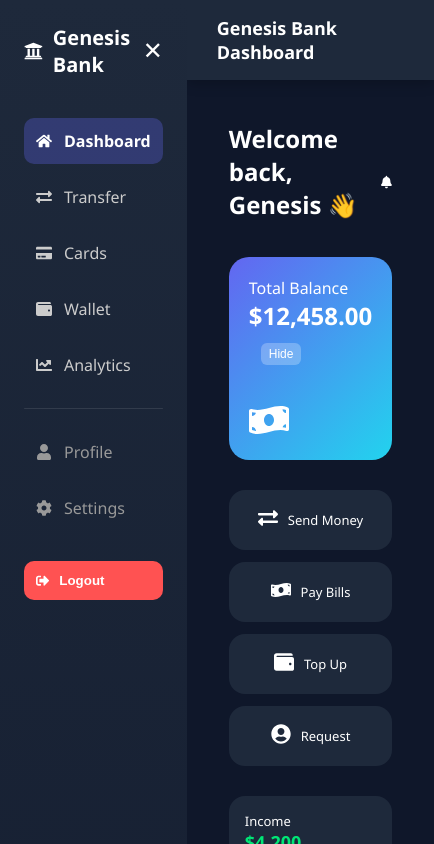
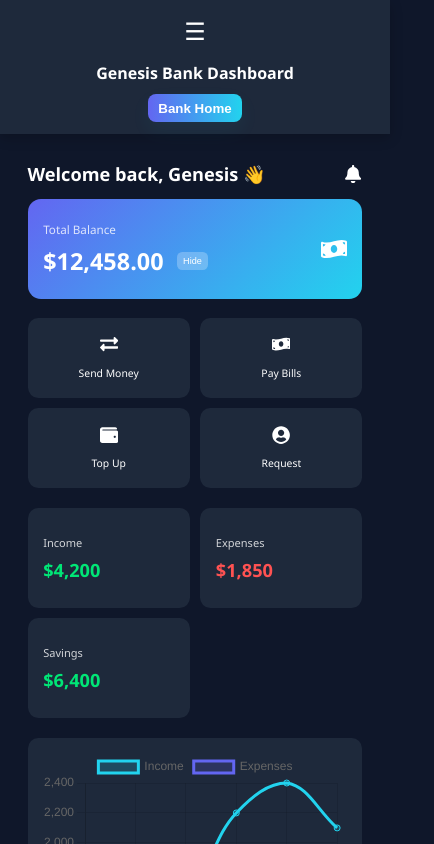
Before and after one commit to BUCHI909/Online-Bank, a React (Vite) app in the folder client/: page /dashboard in a window 390 px wide. Shown: the top 844 px of the page, 434 px wide, since content can reach past the window. Built offline with nearby package versions, Linux system fonts and the light colour scheme; sample sign-in values are in the browser's storage.

Commit message:
Enhance Dashboard and Sidebar components with responsive design; add mobile overlay and toggle button for improved user experience

```diff
--- a/client/src/Layout/DashboardLayout.jsx
+++ b/client/src/Layout/DashboardLayout.jsx
@@ -12,6 +12,12 @@ function DashboardLayout() {
       {/* Sidebar Component */}
       <Sidebar isOpen={sidebarOpen} onClose={() => setSidebarOpen(false)} />
 
+      {/* Overlay for mobile when sidebar is open */}
+      <div
+        className={sidebarOpen ? "overlay open" : "overlay"}
+        onClick={() => setSidebarOpen(false)}
+      />
+
       {/* Main Area */}
       <div className="main">
 
@@ -21,11 +27,20 @@ function DashboardLayout() {
           <button
             className="menu-btn"
             onClick={() => setSidebarOpen(true)}
+            aria-label="Open sidebar"
           >
             ☰
           </button>
 
           <h3>Genesis Bank Dashboard</h3>
+
+          <button
+            className="bank-home-btn"
+            onClick={() => setSidebarOpen((s) => !s)}
+            aria-label="Bank Home Toggle"
+          >
+            Bank Home
+          </button>
 
         </header>
 
--- a/client/src/pages/Dashboard.jsx
+++ b/client/src/pages/Dashboard.jsx
@@ -9,7 +9,6 @@ import {
   FaMoneyBillWave,
 } from "react-icons/fa";
 
-// Chart.js
 import {
   Chart as ChartJS,
   CategoryScale,
@@ -22,7 +21,6 @@ import {
 } from "chart.js";
 import { Line } from "react-chartjs-2";
 
-// Recharts
 import {
   ResponsiveContainer,
   BarChart,
@@ -33,7 +31,6 @@ import {
   CartesianGrid,
 } from "recharts";
 
-// Register Chart.js components
 ChartJS.register(
   CategoryScale,
   LinearScale,
@@ -85,26 +82,20 @@ const Dashboard = () => {
   const [showBalance, setShowBalance] = useState(true);
   const navigate = useNavigate();
 
-  const handleLogout = () => {
-    // Add real logout logic
-    navigate("/login");
-  };
-
   return (
     <div style={styles.container}>
-      {/* Main Content (NO Sidebar here) */}
       <main style={styles.main}>
         {/* Header */}
         <header style={styles.header}>
-          <h2>Welcome back, Genesis 👋</h2>
-          <FaBell size={24} style={{ cursor: "pointer" }} />
+          <h2 style={{ margin: 0 }}>Welcome back, Genesis 👋</h2>
+          <FaBell size={'clamp(1.4rem, 3vw, 1.8rem)'} style={{ cursor: "pointer" }} />
         </header>
 
         {/* Balance Card */}
         <section style={styles.balanceCard}>
           <div>
-            <p>Total Balance</p>
-            <h1>
+            <p style={{ opacity: 0.8, marginBottom: '0.5rem' }}>Total Balance</p>
+            <h1 style={{ margin: 0, display: 'flex', alignItems: 'center', gap: '0.5rem', flexWrap: 'wrap' }}>
               {showBalance ? "$12,458.00" : "XXXX"}
               <button
                 style={styles.showBtn}
@@ -114,7 +105,7 @@ const Dashboard = () => {
               </button>
             </h1>
           </div>
-          <FaMoneyBillWave size={40} />
+          <FaMoneyBillWave size={'clamp(2rem, 5vw, 2.8rem)'} />
         </section>
 
         {/* Quick Actions */}
@@ -135,10 +126,10 @@ const Dashboard = () => {
         {/* Charts */}
         <section style={styles.charts}>
           <div style={styles.lineChart}>
-            <Line data={chartData} />
+            <Line data={chartData} options={{ maintainAspectRatio: false }} height={300} />
           </div>
           <div style={styles.barChart}>
-            <ResponsiveContainer width="100%" height={250}>
+            <ResponsiveContainer width="100%" height={300}>
               <BarChart data={barData}>
                 <CartesianGrid strokeDasharray="3 3" />
                 <XAxis dataKey="name" />
@@ -152,12 +143,12 @@ const Dashboard = () => {
 
         {/* Recent Transactions */}
         <section style={styles.transactions}>
-          <h3>Recent Transactions</h3>
+          <h3 style={{ marginBottom: '1rem', marginTop: 0 }}>Recent Transactions</h3>
           {transactions.map((tx) => (
             <div key={tx.id} style={styles.txRow}>
               <div>
                 <strong>{tx.name}</strong>
-                <p>{tx.date}</p>
+                <p style={{ margin: '0.25rem 0 0 0', opacity: 0.6, fontSize: '0.9em' }}>{tx.date}</p>
               </div>
               <span
                 style={{
@@ -177,33 +168,40 @@ const Dashboard = () => {
 
 // Action Cards
 const ActionCard = ({ title, icon }) => {
-  const isMobile = window.innerWidth <= 768;
   return (
     <div
-      style={{
-        ...styles.actionCard,
-        flexDirection: isMobile ? "row" : "column",
+      style={styles.actionCard}
+      onMouseEnter={(e) => {
+        e.currentTarget.style.transform = "translateY(-6px)";
+        e.currentTarget.style.boxShadow = "0 12px 24px rgba(0,0,0,0.3)";
       }}
-      onMouseEnter={(e) => !isMobile && (e.currentTarget.style.transform = "translateY(-5px)")}
-      onMouseLeave={(e) => !isMobile && (e.currentTarget.style.transform = "translateY(0)")}
+      onMouseLeave={(e) => {
+        e.currentTarget.style.transform = "translateY(0)";
+        e.currentTarget.style.boxShadow = "none";
+      }}
     >
-      <div style={{ fontSize: isMobile ? "20px" : "24px" }}>{icon}</div>
-      <p style={{ margin: 0, fontSize: isMobile ? "13px" : "inherit" }}>{title}</p>
+      <div style={{ fontSize: "clamp(1.4rem, 3vw, 2rem)" }}>{icon}</div>
+      <p style={{ margin: 0, fontSize: "clamp(0.8rem, 2vw, 0.95rem)", fontWeight: "500" }}>{title}</p>
     </div>
   );
 };
 
 // Stats Cards
 const StatCard = ({ title, amount, positive }) => {
-  const isMobile = window.innerWidth <= 768;
   return (
     <div
       style={styles.statCard}
-      onMouseEnter={(e) => !isMobile && (e.currentTarget.style.transform = "translateY(-5px)")}
-      onMouseLeave={(e) => !isMobile && (e.currentTarget.style.transform = "translateY(0)")}
+      onMouseEnter={(e) => {
+        e.currentTarget.style.transform = "translateY(-6px)";
+        e.currentTarget.style.boxShadow = "0 12px 24px rgba(0,0,0,0.3)";
+      }}
+      onMouseLeave={(e) => {
+        e.currentTarget.style.transform = "translateY(0)";
+        e.currentTarget.style.boxShadow = "none";
+      }}
     >
-      <p style={{ margin: 0, fontSize: isMobile ? "13px" : "inherit" }}>{title}</p>
-      <h2 style={{ color: positive ? "#00e676" : "#ff5252", fontSize: isMobile ? "18px" : "24px" }}>
+      <p style={{ margin: 0, fontSize: "clamp(0.85rem, 2vw, 0.95rem)", opacity: 0.8 }}>{title}</p>
+      <h2 style={{ color: positive ? "#00e676" : "#ff5252", fontSize: "clamp(1.4rem, 3.5vw, 2rem)", margin: "0.5rem 0 0 0" }}>
         {amount}
       </h2>
     </div>
@@ -212,7 +210,7 @@ const StatCard = ({ title, amount, positive }) => {
 
 export default Dashboard;
 
-// ===== STYLES =====
+// ===== RESPONSIVE STYLES WITH CLAMP =====
 const styles = {
   container: {
     display: "flex",
@@ -220,104 +218,112 @@ const styles = {
     fontFamily: "Segoe UI, sans-serif",
     background: "#0f172a",
     color: "#fff",
-    flexDirection: window.innerWidth <= 768 ? "column" : "row",
   },
   main: {
     flex: 1,
-    padding: window.innerWidth <= 768 ? 12 : (window.innerWidth <= 1024 ? 16 : 24),
+    padding: "clamp(1rem, 4vw, 2rem)",
     overflowX: "hidden",
   },
   header: {
     display: "flex",
     justifyContent: "space-between",
     alignItems: "center",
-    marginBottom: window.innerWidth <= 768 ? 16 : 20,
-    gap: 10,
+    marginBottom: "clamp(1rem, 2vw, 1.5rem)",
+    gap: "1rem",
+    flexWrap: "wrap",
   },
   balanceCard: {
     background: "linear-gradient(135deg,#6366f1,#22d3ee)",
-    borderRadius: 20,
-    padding: window.innerWidth <= 768 ? 20 : 30,
+    borderRadius: "clamp(1rem, 2vw, 1.5rem)",
+    padding: "clamp(1.2rem, 4vw, 1.8rem)",
     display: "flex",
     justifyContent: "space-between",
-    alignItems: window.innerWidth <= 768 ? "flex-start" : "center",
-    marginBottom: 30,
-    flexDirection: window.innerWidth <= 768 ? "column" : "row",
-    gap: window.innerWidth <= 768 ? 15 : 0,
+    alignItems: "center",
+    marginBottom: "clamp(1.5rem, 3vw, 2rem)",
+    gap: "1rem",
+    minHeight: "clamp(100px, 20vw, 150px)",
+    flexWrap: "wrap",
   },
   showBtn: {
-    marginLeft: 12,
-    fontSize: window.innerWidth <= 768 ? "0.75rem" : "0.8rem",
-    padding: "4px 8px",
-    borderRadius: 6,
+    marginLeft: "clamp(0.5rem, 1vw, 1rem)",
+    fontSize: "clamp(0.7rem, 2vw, 0.85rem)",
+    padding: "clamp(0.3rem, 0.8vw, 0.5rem) clamp(0.5rem, 1.5vw, 0.8rem)",
+    borderRadius: "0.4rem",
     cursor: "pointer",
     border: "none",
     background: "rgba(255,255,255,0.25)",
     color: "#fff",
-    transition: "0.3s",
+    transition: "all 0.3s ease",
   },
   actions: {
     display: "grid",
-    gridTemplateColumns: window.innerWidth <= 768 ? "1fr" : "repeat(auto-fit, minmax(140px, 1fr))",
-    gap: window.innerWidth <= 768 ? 12 : 20,
-    marginBottom: 30,
+    gridTemplateColumns: "repeat(auto-fit, minmax(clamp(120px, 25vw, 200px), 1fr))",
+    gap: "clamp(0.8rem, 2vw, 1.2rem)",
+    marginBottom: "clamp(1.5rem, 3vw, 2rem)",
   },
   actionCard: {
     background: "#1e293b",
-    padding: window.innerWidth <= 768 ? 16 : 20,
-    borderRadius: 16,
+    padding: "clamp(1rem, 2.5vw, 1.5rem)",
+    borderRadius: "clamp(0.8rem, 1.5vw, 1rem)",
     textAlign: "center",
     cursor: "pointer",
-    transition: "0.3s",
-    minHeight: window.innerWidth <= 768 ? 60 : "auto",
+    transition: "all 0.3s cubic-bezier(0.4, 0, 0.2, 1)",
+    minHeight: "clamp(80px, 15vw, 120px)",
     display: "flex",
+    flexDirection: "column",
     alignItems: "center",
     justifyContent: "center",
-    gap: 10,
+    gap: "0.5rem",
   },
   stats: {
     display: "grid",
-    gridTemplateColumns: window.innerWidth <= 768 ? "1fr" : "repeat(auto-fit, minmax(180px, 1fr))",
-    gap: window.innerWidth <= 768 ? 12 : 20,
-    marginBottom: 30,
+    gridTemplateColumns: "repeat(auto-fit, minmax(clamp(140px, 28vw, 220px), 1fr))",
+    gap: "clamp(0.8rem, 2vw, 1.2rem)",
+    marginBottom: "clamp(1.5rem, 3vw, 2rem)",
   },
   statCard: {
     background: "#1e293b",
-    padding: window.innerWidth <= 768 ? 16 : 24,
-    borderRadius: 16,
-    transition: "0.3s",
+    padding: "clamp(1.2rem, 2.5vw, 1.5rem)",
+    borderRadius: "clamp(0.8rem, 1.5vw, 1rem)",
+    transition: "all 0.3s cubic-bezier(0.4, 0, 0.2, 1)",
+    minHeight: "clamp(100px, 18vw, 140px)",
+    display: "flex",
+    flexDirection: "column",
+    justifyContent: "center",
   },
   charts: {
     display: "grid",
     gridTemplateColumns: "1fr",
-    gap: 30,
-    marginBottom: 30,
+    gap: "clamp(1.5rem, 3vw, 2rem)",
+    marginBottom: "clamp(1.5rem, 3vw, 2rem)",
   },
   lineChart: {
     background: "#1e293b",
-    padding: window.innerWidth <= 768 ? 16 : 20,
-    borderRadius: 16,
+    padding: "clamp(1rem, 2.5vw, 1.5rem)",
+    borderRadius: "clamp(0.8rem, 1.5vw, 1rem)",
     overflowX: "auto",
+    minHeight: "300px",
   },
   barChart: {
     background: "#1e293b",
-    padding: window.innerWidth <= 768 ? 16 : 20,
-    borderRadius: 16,
+    padding: "clamp(1rem, 2.5vw, 1.5rem)",
+    borderRadius: "clamp(0.8rem, 1.5vw, 1rem)",
     overflowX: "auto",
+    minHeight: "clamp(250px, 40vw, 350px)",
   },
   transactions: {
     background: "#1e293b",
-    padding: window.innerWidth <= 768 ? 16 : 24,
-    borderRadius: 16,
-    marginBottom: 30,
-    overflowX: window.innerWidth <= 768 ? "auto" : "visible",
+    padding: "clamp(1rem, 2.5vw, 1.5rem)",
+    borderRadius: "clamp(0.8rem, 1.5vw, 1rem)",
+    marginBottom: "2rem",
+    overflowX: "auto",
   },
   txRow: {
     display: "flex",
     justifyContent: "space-between",
     alignItems: "center",
-    padding: window.innerWidth <= 768 ? "10px 0" : "14px 0",
+    padding: "clamp(0.8rem, 1.5vw, 1rem) 0",
     borderBottom: "1px solid rgba(255,255,255,0.08)",
-    fontSize: window.innerWidth <= 768 ? "12px" : "14px",
+    fontSize: "clamp(0.85rem, 2vw, 1rem)",
   },
 };
--- a/client/src/styles/globals.css
+++ b/client/src/styles/globals.css
@@ -527,6 +527,32 @@ footer {
   padding-top: 90px;
 }
 
+/* ================= RESPONSIVE ROOT STYLES ================= */
+html {
+  font-size: clamp(14px, 2vw, 16px);
+  scroll-behavior: smooth;
+}
+
+body {
+  margin: 0;
+  padding: 0;
+  font-family: "Segoe UI", sans-serif;
+  background: #0f172a;
+  color: #fff;
+  overflow-x: hidden;
+}
+
+* {
+  margin: 0;
+  padding: 0;
+  box-sizing: border-box;
+}
+
+h1 { font-size: clamp(1.8rem, 5vw, 3rem); }
+h2 { font-size: clamp(1.4rem, 4vw, 2.2rem); }
+h3 { font-size: clamp(1.1rem, 3vw, 1.5rem); }
+p { font-size: clamp(0.9rem, 2vw, 1rem); line-height: 1.6; }
+
 /* ================= DASHBOARD LAYOUT ================= */
 
 .dashboard {
@@ -534,63 +560,85 @@ footer {
   min-height: 100vh;
   background: #0f172a;
   color: #fff;
+  flex-wrap: wrap;
 }
 
 /* Sidebar */
 .sidebar {
-  width: 260px;
+  width: clamp(200px, 20vw, 280px);
   background: linear-gradient(180deg, #1e293b, #0f172a);
-  padding: 24px;
+  padding: clamp(1rem, 3vw, 1.5rem);
   display: flex;
   flex-direction: column;
   position: relative;
   z-index: 100;
+  border-right: 1px solid rgba(255, 255, 255, 0.1);
+  overflow-y: auto;
+  transition: all 0.3s ease;
 }
 
-.sidebar-header {
-  margin-bottom: 40px;
+.sidebar-header,
+.sidebar-header:not() {
+  margin-bottom: clamp(1.5rem, 4vw, 2.5rem);
   display: flex;
   align-items: center;
   justify-content: space-between;
+  gap: 1rem;
 }
 
-.sidebar-header h2 {
+.sidebar-header h2,
+.sidebar-header:not() h2 {
   margin: 0;
-  font-size: 20px;
+  font-size: clamp(1.1rem, 2.5vw, 1.4rem);
   font-weight: bold;
+  white-space: nowrap;
+  overflow: hidden;
+  text-overflow: ellipsis;
 }
 
 .close-btn {
   background: none;
   border: none;
   color: #fff;
-  font-size: 24px;
+  font-size: clamp(1.2rem, 3vw, 1.8rem);
   cursor: pointer;
   display: none;
-  padding: 0;
+  padding: 0.5rem;
+  line-height: 1;
+  min-width: 2rem;
 }
 
 .sidebar nav {
   display: flex;
   flex-direction: column;
-  gap: 10px;
+  gap: clamp(0.5rem, 1.5vw, 0.75rem);
+  flex: 1;
 }
 
 .sidebar nav a,
-.sidebar nav hr {
-  padding: 12px;
+.sidebar nav button {
+  padding: clamp(0.7rem, 2vw, 1rem);
   text-decoration: none;
-  border-radius: 8px;
+  border-radius: clamp(0.4rem, 1vw, 0.6rem);
   color: #ccc;
-  transition: 0.3s;
+  transition: all 0.3s ease;
   display: flex;
   align-items: center;
-  gap: 12px;
+  gap: clamp(0.6rem, 1.5vw, 1rem);
+  border: none;
+  background: transparent;
+  cursor: pointer;
+  font-size: 0.95rem;
+  white-space: nowrap;
+  overflow: hidden;
+  text-overflow: ellipsis;
 }
 
-.sidebar nav a:hover {
-  background: rgba(255, 255, 255, 0.1);
+.sidebar nav a:hover,
+.sidebar nav button:hover {
+  background: rgba(99, 102, 241, 0.2);
   color: #fff;
+  transform: translateX(4px);
 }
 
 .sidebar nav a.active {
@@ -600,10 +648,9 @@ footer {
 }
 
 .sidebar nav hr {
-  margin: 10px 0;
+  margin: clamp(0.5rem, 1vw, 0.75rem) 0;
   border: none;
   border-top: 1px solid rgba(255, 255, 255, 0.1);
-  padding: 0;
 }
 
 /* Main content area */
@@ -612,41 +659,76 @@ footer {
   display: flex;
   flex-direction: column;
   min-height: 100vh;
+  min-width: 0;
 }
 
 /* Navbar */
 .navbar {
   background: #1e293b;
-  padding: 16px 30px;
+  padding: clamp(0.8rem, 2.5vw, 1.5rem);
   display: flex;
   align-items: center;
-  gap: 20px;
+  gap: clamp(1rem, 3vw, 1.5rem);
   box-shadow: 0 4px 12px rgba(0, 0, 0, 0.2);
   position: sticky;
   top: 0;
   z-index: 99;
+  flex-wrap: wrap;
 }
 
 .menu-btn {
   background: none;
   border: none;
   color: #fff;
-  font-size: 24px;
+  font-size: clamp(1.2rem, 3vw, 1.8rem);
   cursor: pointer;
   display: none;
-  padding: 0;
+  padding: 0.5rem;
+  line-height: 1;
+  min-width: 2.5rem;
+  min-height: 2.5rem;
 }
 
 .navbar h3 {
   margin: 0;
   flex: 1;
-  font-size: 18px;
+  font-size: clamp(1rem, 2.5vw, 1.3rem);
+  min-width: 0;
+  overflow: hidden;
+  text-overflow: ellipsis;
 }
 
 /* Content area */
 .content {
   flex: 1;
-  padding: 30px;
+  padding: clamp(1rem, 4vw, 2rem);
+  overflow-x: hidden;
+  overflow-y: auto;
+}
+
+/* Bank Home toggle button in navbar */
+.bank-home-btn {
+  background: linear-gradient(90deg, #6366f1, #22d3ee);
+  color: #fff;
+  border: none;
+  padding: 0.5rem 0.8rem;
+  border-radius: 8px;
+  cursor: pointer;
+  font-weight: 600;
+  box-shadow: 0 8px 20px rgba(34,211,238,0.06);
+}
+
+/* Overlay shown when sidebar is open on small screens */
+.overlay {
+  display: none;
+}
+.overlay.open {
+  display: block;
+  position: fixed;
+  inset: 0;
+  background: rgba(0,0,0,0.45);
+  z-index: 1000;
+}
 
 /* Page container */
 
@@ -970,7 +1052,107 @@ footer {
 }
 
 
-/* ========== DASHBOARD MOBILE FIX ========== */
+/* ========== RESPONSIVE MOBILE (768px and below) ========== */
+@media (max-width: 768px) {
+  html {
+    font-size: clamp(13px, 4vw, 14px);
+  }
+
+  /* Full screen on mobile */
+  .dashboard {
+    flex-direction: column;
+  }
+
+  /* Sidebar becomes drawer */
+  .sidebar {
+    position: fixed;
+    left: 0;
+    top: 0;
+    height: 100vh;
+    width: min(280px, 85vw);
+    transform: translateX(-100%);
+    transition: transform 0.3s cubic-bezier(0.4, 0, 0.2, 1);
+    z-index: 1001;
+    overflow-y: auto;
+    box-shadow: 2px 0 8px rgba(0, 0, 0, 0.3);
+  }
+
+  .sidebar.open {
+    transform: translateX(0);
+  }
+
+  .close-btn {
+    display: block !important;
+  }
+
+  .menu-btn {
+    display: block !important;
+  }
+
+  /* Main content takes full width */
+  .main {
+    width: 100%;
+    flex: 1;
+  }
+
+  .navbar {
+    padding: clamp(0.8rem, 2vw, 1rem);
+    gap: clamp(0.8rem, 2vw, 1rem);
+  }
+
+  .navbar h3 {
+    font-size: clamp(0.95rem, 2.5vw, 1.1rem);
+  }
+
+  .content {
+    padding: clamp(1rem, 3vw, 1.5rem);
+  }
+}
+
+/* ========== RESPONSIVE SMALL MOBILE (480px and below) ========== */
+@media (max-width: 480px) {
+  html {
+    font-size: 13px;
+  }
+
+  .sidebar {
+    width: 85vw;
+  }
+
+  .navbar {
+    padding: 0.6rem 0.8rem;
+    gap: 0.6rem;
+  }
+
+  .menu-btn {
+    font-size: 1.4rem;
+    min-width: 2rem;
+    min-height: 2rem;
+  }
+
+  .close-btn {
+    font-size: 1.4rem;
+  }
+
+  .content {
+    padding: 0.8rem;
+  }
+}
+
+/* ========== RESPONSIVE DESKTOP (1024px and above) ========== */
+@media (min-width: 1024px) {
+  .sidebar {
+    width: 280px;
+  }
+
+  .navbar {
+    padding: 1.2rem 1.5rem;
+  }
+
+  .content {
+    padding: 2rem;
+  }
+}
 @media (max-width: 768px) {
 
   /* Dashboard Layout */
```
